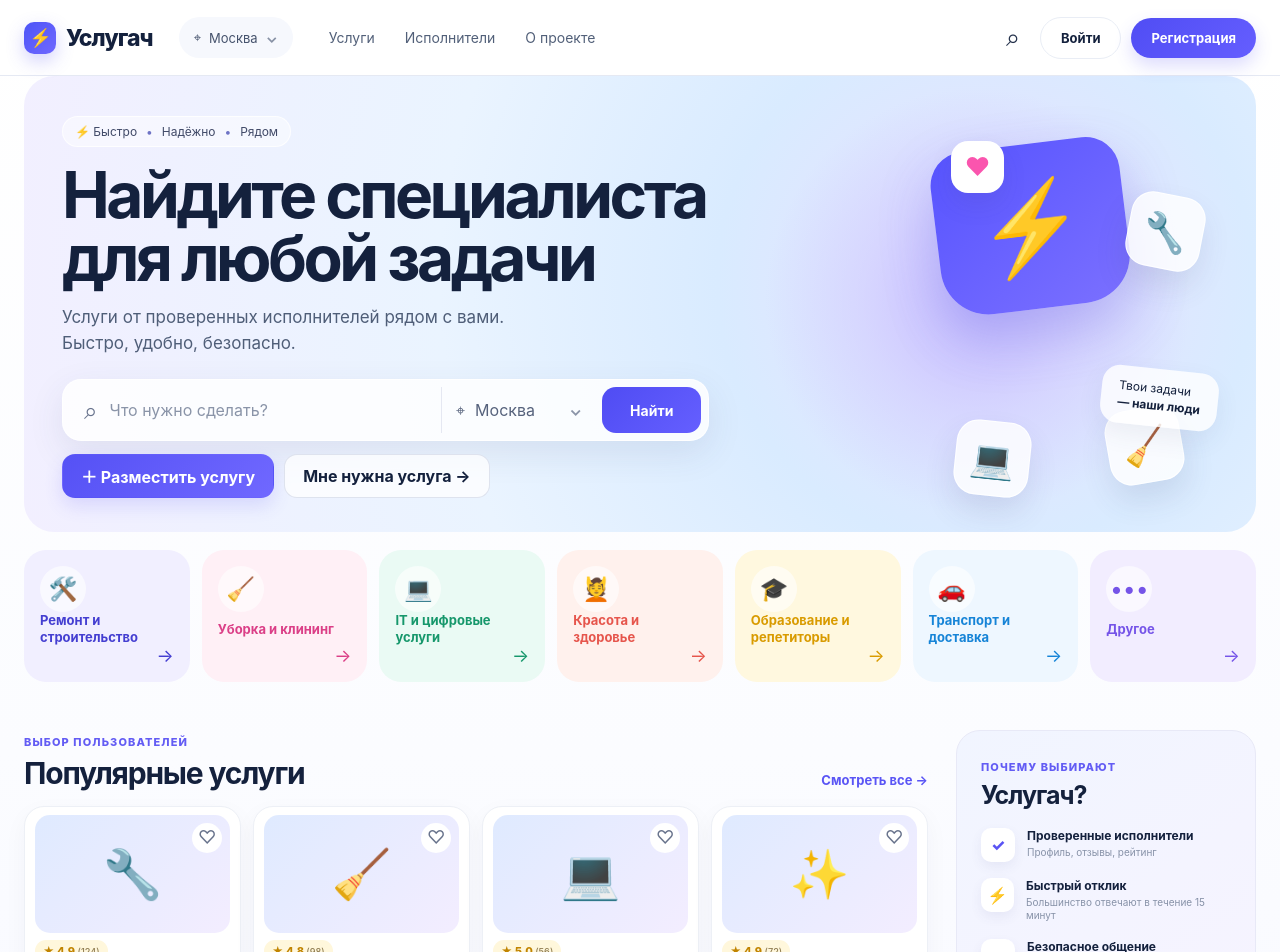
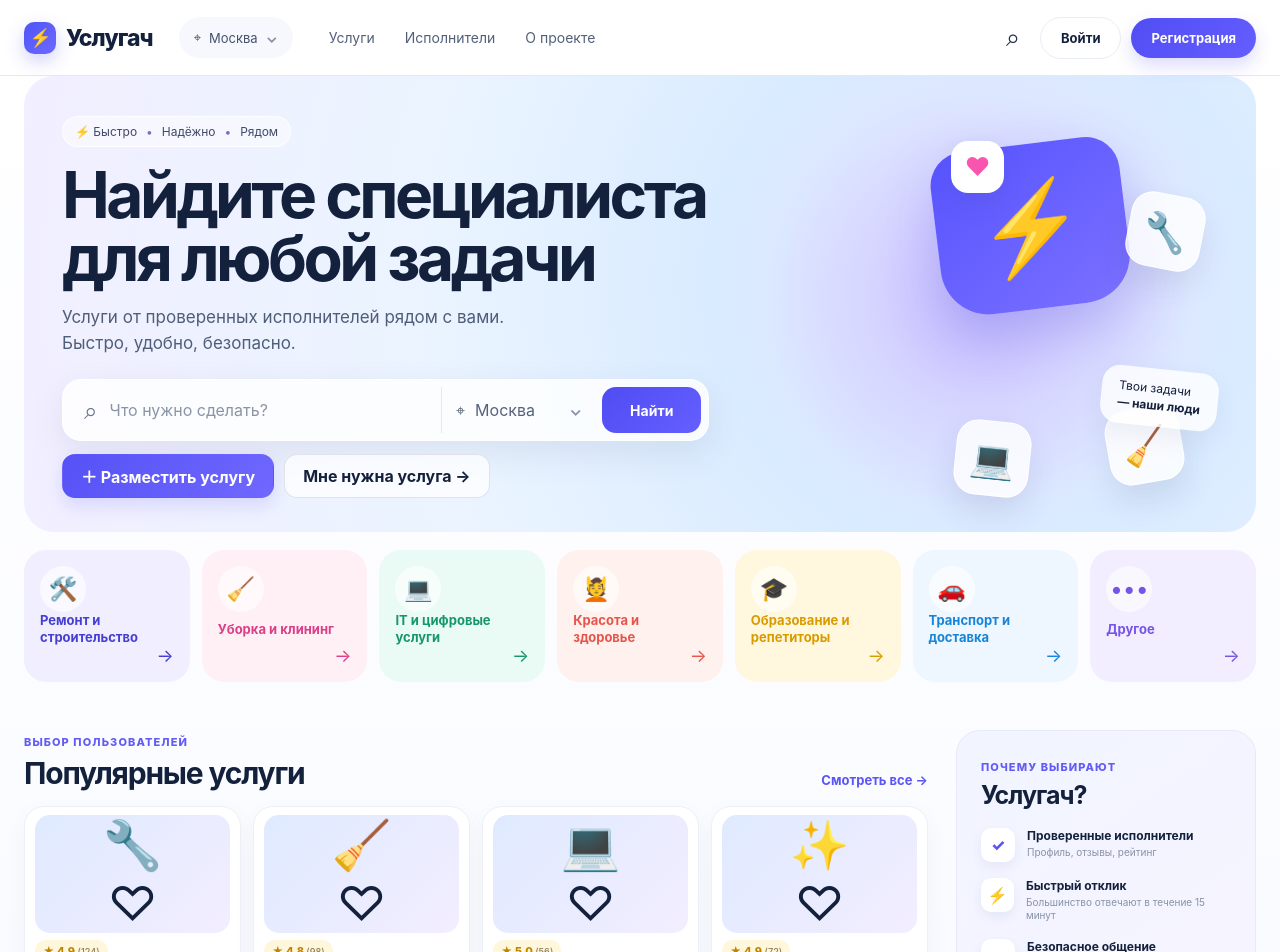
Before and after one commit to ninja-pc/Uslugach, a Next.js app: page / in a window 1280 px wide. Shown: the top 952 px of the page. Built offline with nearby package versions, Linux system fonts and the light colour scheme; no server answers.

Commit message:
fix: keep landing page server-renderable

```diff
--- a/app/page.tsx
+++ b/app/page.tsx
@@ -85,7 +85,7 @@ export default function Home() {
               <a className="preview-card" href="/services" key={service.title}>
                 <div className="preview-image">
                   <span>{service.icon}</span>
-                  <button aria-label="В избранное" onClick={(e) => e.preventDefault()}>♡</button>
+                  <span className="favorite" aria-label="В избранное">♡</span>
                 </div>
                 <div className="rating">★ {service.rating} <small>({service.reviews})</small></div>
                 <h3>{service.title}</h3>
```
